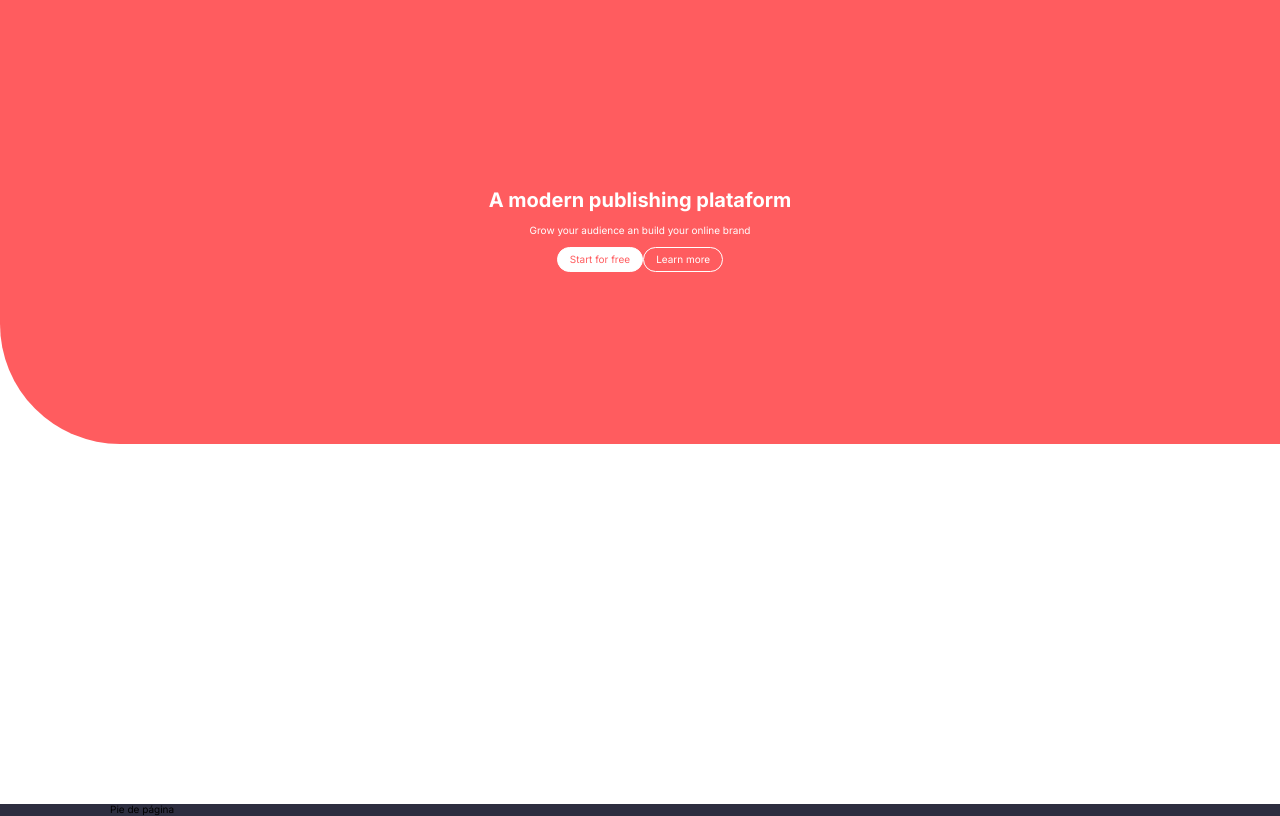
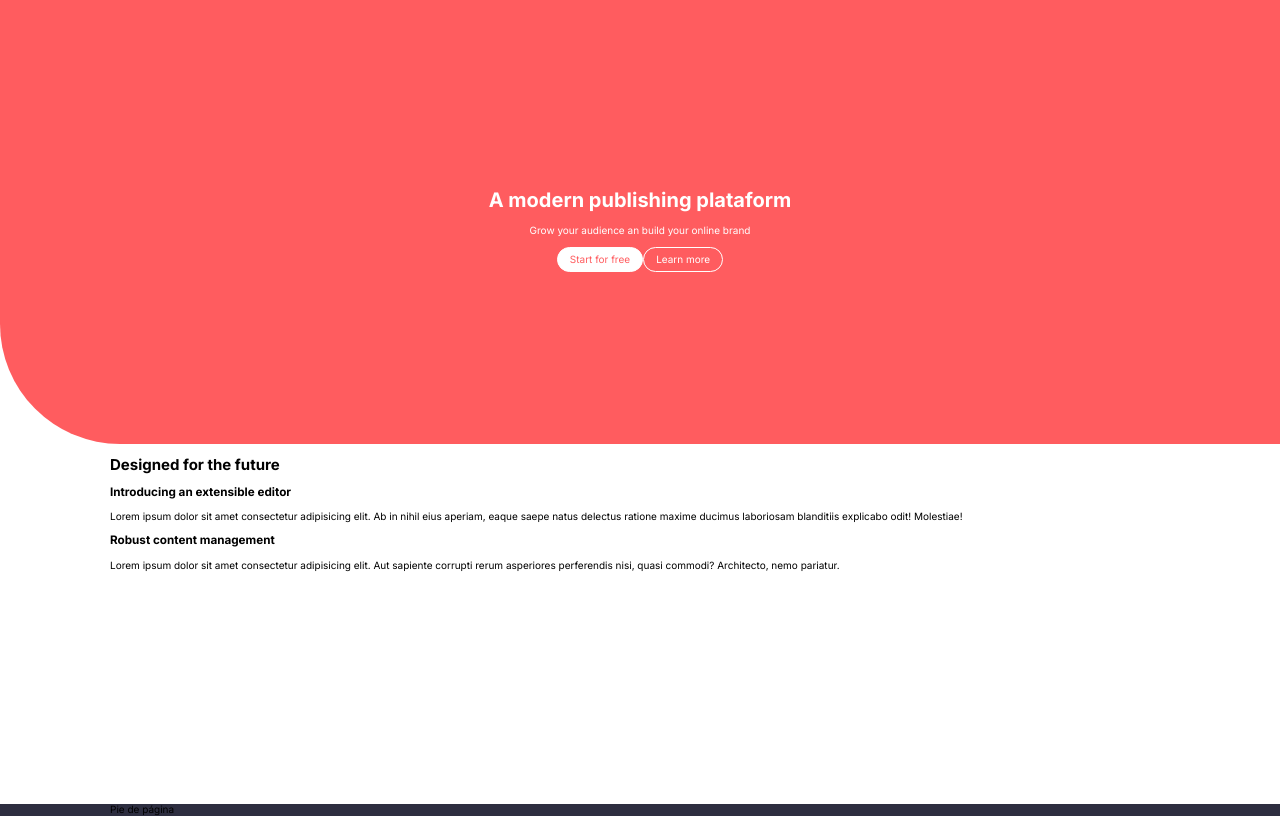
Before and after one commit to diegoamunoz/blogr-rws, a plain HTML site: page index.html in a window 1280 px wide. Shown: the part 76-892 px from the top of the page. Drawn offline with Linux system fonts and the light colour scheme; a web font is replaced by a local one.

Commit message:
se añaden las imágenes y se acomoda la sección 2

```diff
--- a/index.html
+++ b/index.html
@@ -50,6 +50,23 @@
                 </div>
             </div>
             </section>
+            <section class="section-designed-for-the-future section">
+                <div class="container">
+                    <div class="content-designed-for-the-future">
+                        <h2>Designed for the future</h2>
+                        <div class="section-1">
+                            <h3>Introducing an extensible editor</h3>
+                            <p>Lorem ipsum dolor sit amet consectetur adipisicing elit. Ab in nihil eius aperiam, eaque saepe natus delectus ratione maxime ducimus laboriosam blanditiis explicabo odit! Molestiae!</p>
+
+                            <h3>Robust content management</h3>
+                            <p>Lorem ipsum dolor sit amet consectetur adipisicing elit. Aut sapiente corrupti rerum asperiores perferendis nisi, quasi commodi? Architecto, nemo pariatur.</p>
+                        </div>
+                        <div class="section-2">
+                            <img src="" alt="">
+                        </div>
+                    </div>
+                </div>
+            </section>
         </main>
         <footer class="footer">
             <div class="container">Pie de página</div>
```
Also changed, not shown: img/illustration-editor-desktop.svg (added), img/illustration-editor-mobile.svg (added), img/illustration-laptop-desktop.svg (added), img/illustration-laptop-mobile.svg (added), img/illustration-phones.svg (added).
